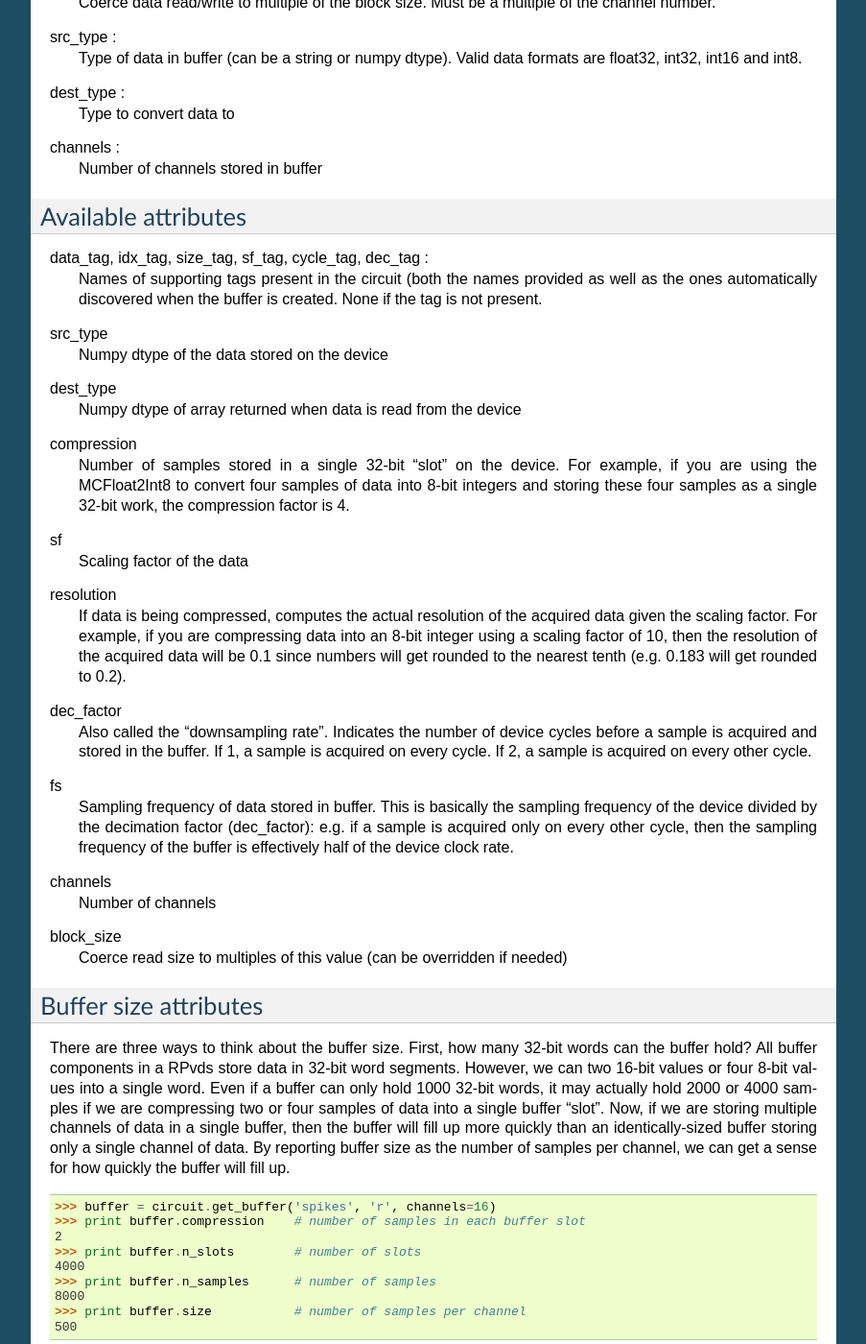
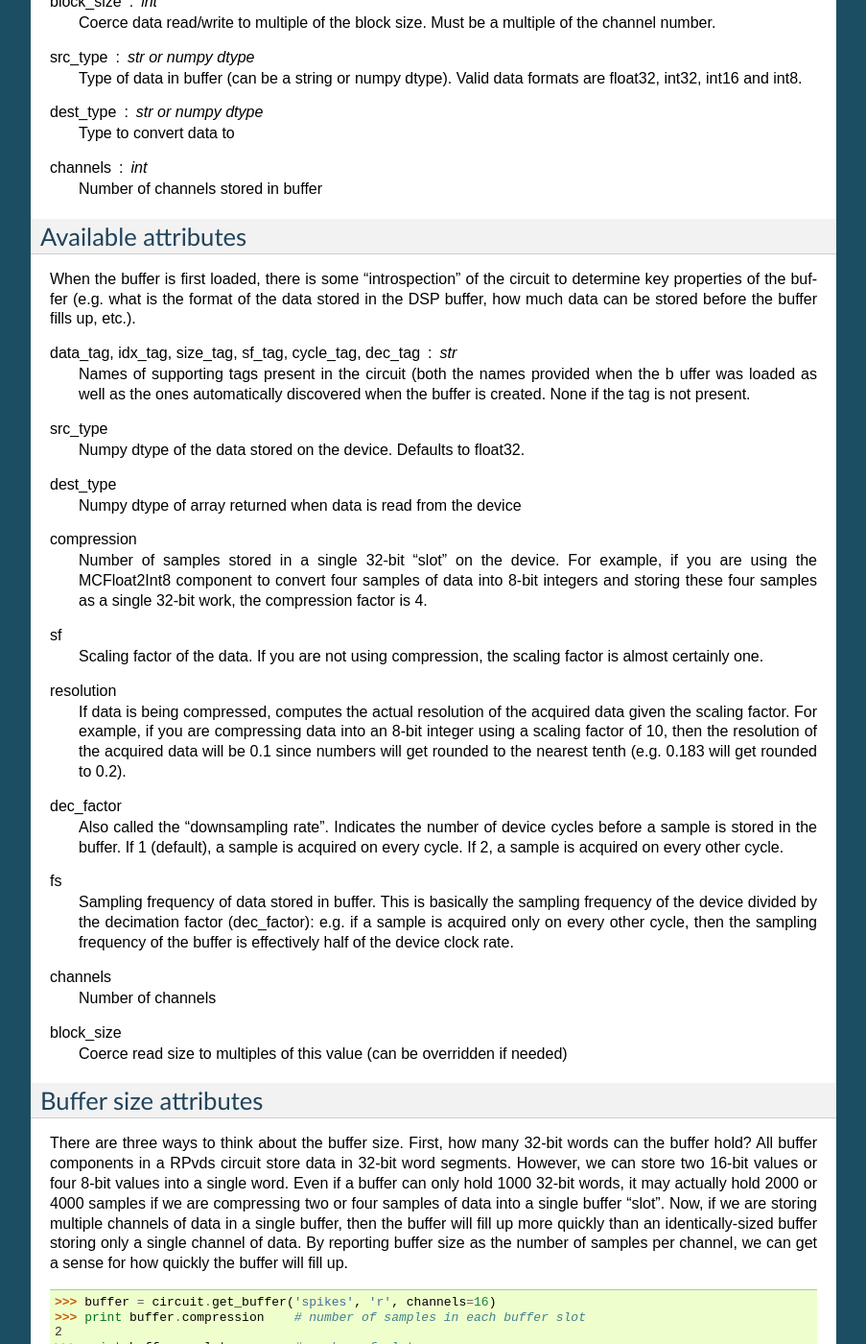
Before and after one commit to LABSN/tdtpy, a Sphinx documentation site: the page built from docs/dsp_buffer.rst, in a window 1280 px wide and 1400 px high, scrolled down 1264 px. Shown: the whole window at 96% size, without its empty margins (198-1101 px from the left). Built offline with Sphinx 7.4.7, drawn with Linux system fonts in a browser that asks for light colours; some of the changed text lies outside the part shown.

```diff
--- a/docs/dsp_buffer.rst
+++ b/docs/dsp_buffer.rst
@@ -1,10 +1,11 @@
 :mod:`tdt.dsp_buffer` -- Wrapper for RPvds buffer objects
 =========================================================
 
-Each buffer requires data_tag and index_tag.  All other tags are optional, but
-will be used if present.  The data tag and supporting tags can have any name;
-however, the recommended approach is to use the data tag plus one of the
-following prefixes indicating the purpose of the supporting tag.
+Each buffer requires tags linked to the data and index parameters of the buffer
+component.  All other tags described below are optional, but will be used if
+present.  The data tag and supporting tags can have any name; however, the
+recommended approach is to use the data tag plus one of the following prefixes
+indicating the purpose of the supporting tag.
 
     i
         index tag (idx_tag)
@@ -53,36 +54,43 @@ dec_tag : defaults to data_tag_d (optional)
 
 Additional Parameters
 ----------------------
-circuit
-    Circuit object buffer is attached to
+circuit : instance of `tdt.DSPCircuit`
+    Circuit object the buffer is attached to
 block_size : int
     Coerce data read/write to multiple of the block size.  Must be a
     multiple of the channel number.
-src_type :
+src_type : str or numpy dtype
     Type of data in buffer (can be a string or numpy dtype).  Valid data
     formats are float32, int32, int16 and int8.
-dest_type :
+dest_type : str or numpy dtype
     Type to convert data to
-channels :
+channels : int
     Number of channels stored in buffer
 
 Available attributes
 --------------------
-data_tag, idx_tag, size_tag, sf_tag, cycle_tag, dec_tag :
+
+When the buffer is first loaded, there is some "introspection" of the circuit to
+determine key properties of the buffer (e.g. what is the format of the data
+stored in the DSP buffer, how much data can be stored before the buffer fills
+up, etc.).
+
+data_tag, idx_tag, size_tag, sf_tag, cycle_tag, dec_tag : str
     Names of supporting tags present in the circuit (both the names provided
-    as well as the ones automatically discovered when the buffer is created.
-    None if the tag is not present.
+    when the b uffer was loaded as well as the ones automatically discovered
+    when the buffer is created.  None if the tag is not present.
 src_type
-    Numpy dtype of the data stored on the device
+    Numpy dtype of the data stored on the device.  Defaults to float32.
 dest_type
     Numpy dtype of array returned when data is read from the device
 compression
     Number of samples stored in a single 32-bit "slot" on the device.  For
-    example, if you are using the MCFloat2Int8 to convert four samples of
-    data into 8-bit integers and storing these four samples as a single
+    example, if you are using the MCFloat2Int8 component to convert four samples
+    of data into 8-bit integers and storing these four samples as a single
     32-bit work, the compression factor is 4.
 sf
-    Scaling factor of the data
+    Scaling factor of the data.  If you are not using compression, the scaling
+    factor is almost certainly one.
 resolution
     If data is being compressed, computes the actual resolution of the
     acquired data given the scaling factor.  For example, if you are
@@ -91,9 +99,8 @@ resolution
     get rounded to the nearest tenth (e.g. 0.183 will get rounded to 0.2).
 dec_factor
     Also called the "downsampling rate".  Indicates the number of device
-    cycles before a sample is acquired and stored in the buffer.  If 1, a
-    sample is acquired on every cycle.  If 2, a sample is acquired on every
-    other cycle.
+    cycles before a sample is stored in the buffer.  If 1 (default), a sample is
+    acquired on every cycle.  If 2, a sample is acquired on every other cycle.
 fs
     Sampling frequency of data stored in buffer.  This is basically the
     sampling frequency of the device divided by the decimation factor
@@ -109,12 +116,12 @@ Buffer size attributes
 ----------------------
 
 There are three ways to think about the buffer size.  First, how many 32-bit
-words can the buffer hold?  All buffer components in a RPvds store data in
-32-bit word segments.  However, we can two 16-bit values or four 8-bit values
-into a single word.  Even if a buffer can only hold 1000 32-bit words, it may
-actually hold 2000 or 4000 samples if we are compressing two or four samples of
-data into a single buffer "slot".  Now, if we are storing multiple channels of
-data in a single buffer, then the buffer will fill up more quickly than an
+words can the buffer hold?  All buffer components in a RPvds circuit store data
+in 32-bit word segments.  However, we can store two 16-bit values or four 8-bit
+values into a single word.  Even if a buffer can only hold 1000 32-bit words, it
+may actually hold 2000 or 4000 samples if we are compressing two or four samples
+of data into a single buffer "slot".  Now, if we are storing multiple channels
+of data in a single buffer, then the buffer will fill up more quickly than an
 identically-sized buffer storing only a single channel of data.  By reporting
 buffer size as the number of samples per channel, we can get a sense for how
 quickly the buffer will fill up.
```
Also changed, not shown: docs/dsp_circuit.rst (+42 -0 lines), docs/index.rst (+20 -7 lines), docs/zBUSmon_screenshot.png (added).
